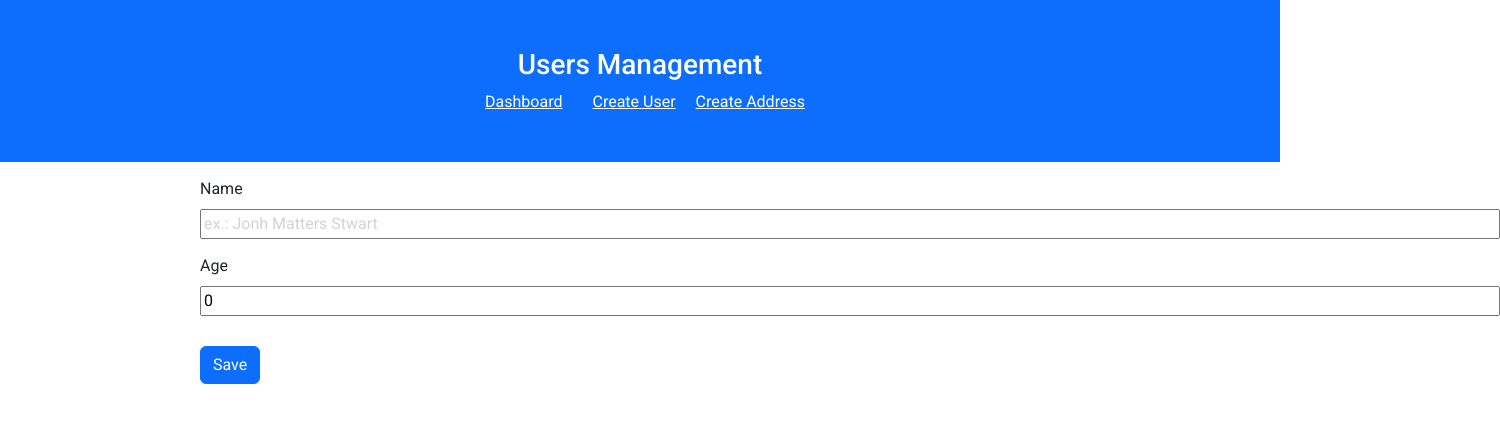
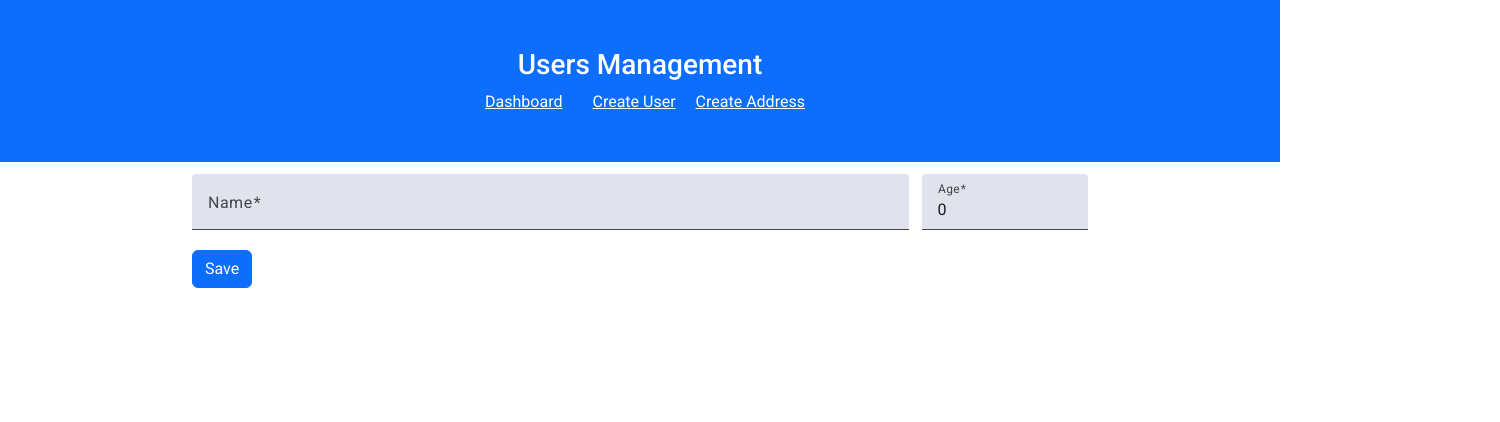
Before and after one commit to Liandro73/angular-first-project, an Angular app: page /create in a window 1280 px wide. Shown: the top 422 px of the page, 1500 px wide, since content can reach past the window. Built offline with nearby package versions, Linux system fonts and the light colour scheme.

Commit message:
Angular Material create user page

```diff
--- a/src/app/create/create.component.css
+++ b/src/app/create/create.component.css
@@ -1,18 +1,19 @@
-.mb3{
-    margin-left: 200px;
-    margin-right: 200px;
-    margin-top: 15px;
+.form {
+    margin-top: 1%;
 }
-button{
-    margin-right: 30px;
-    margin-top: 15px;
-    margin-bottom: 15px;
+
+.age {
+    width: 13%;
+    margin-right: 15%;
+
 }
-::placeholder {
-    color: lightgray;
+
+.name {
+    width: 56%;
+    margin-left: 15%;
+    margin-right: 1%;
 }
-input{
-    width: 1300px;
-    margin-left: 200px;
-    justify-content: center;
+
+#btnSave {
+    margin-left: 15%;
 }
--- a/src/app/create/create.component.html
+++ b/src/app/create/create.component.html
@@ -1,16 +1,22 @@
   <div>
-      <form>
-          <div class="mb3">
-            <label for="name" class="form-label">Name</label>
-          </div>
+      <form class="form">
         <div>
-            <input id="name" type="text" required maxlength="100" [(ngModel)]="name" [ngModelOptions]="{standalone: true}" placeholder="ex.: Jonh Matters Stwart">
-          </div>
-          <div class="mb3">
-            <label for="name" class="form-label">Age</label>
-          </div>
-          <div>
-            <input id="age" type="number" required [(ngModel)]="age" [ngModelOptions]="{standalone: true}">
+          <!-- Name -->
+          <mat-form-field class="name">
+            <mat-label>Name</mat-label>
+            <input id="name" matInput placeholder="Ex.: Jonh Matters Stwart" required [(ngModel)]="name" [ngModelOptions]="{standalone: true}">
+            @if (stateControl.hasError('required')) {
+              <mat-error>Please fill the User name</mat-error>
+            }
+          </mat-form-field>
+          <!-- Age -->
+          <mat-form-field class="age">
+            <mat-label>Age</mat-label>
+            <input id="age" matInput placeholder="Ex. 27" required [(ngModel)]="age" [ngModelOptions]="{standalone: true}">
+            @if (stateControl.hasError('required')) {
+              <mat-error>Please fill the User Age</mat-error>
+            }
+          </mat-form-field>
         </div>
         <div class="mb3">
           <button id="btnSave" type="submit" class="btn btn-primary" (click)="saveRecords()">Save</button>
--- a/src/app/create/create.component.ts
+++ b/src/app/create/create.component.ts
@@ -1,15 +1,37 @@
 import { Component } from '@angular/core';
 import { HttpClient, HttpClientModule } from '@angular/common/http';
-import { FormsModule } from '@angular/forms';
+import { FormControl, FormsModule, ReactiveFormsModule, Validators } from '@angular/forms';
 import { CommonModule } from '@angular/common';
 import { DashboardComponent } from '../dashboard/dashboard.component';
+import { MatFormFieldModule } from '@angular/material/form-field';
+import { MatCardModule } from '@angular/material/card';
+import { MatSelectModule } from '@angular/material/select';
+import { MatButtonModule } from '@angular/material/button';
+import { MatDatepickerModule } from '@angular/material/datepicker';
+import { MatNativeDateModule } from '@angular/material/core';
+import { MatInputModule } from '@angular/material/input';
+import { MatDialogModule } from '@angular/material/dialog';
+
+interface User {
+  value: string;
+  label: string;
+}
 
 @Component({
   selector: 'app-dashboard',
   imports: [
     FormsModule,
+    MatFormFieldModule,
+    MatCardModule,
     CommonModule,
+    ReactiveFormsModule,
+    MatSelectModule,
+    MatButtonModule,
+    MatDatepickerModule,
+    MatNativeDateModule,
+    MatInputModule,
     HttpClientModule,
+    MatDialogModule,
   ],
   templateUrl: './create.component.html',
   styleUrl: './create.component.css'
@@ -26,6 +48,9 @@ export class CreateComponent {
   id: Number = 0;
   created_at: string = "";
 
+  stateControl = new FormControl<User | null>(null, Validators.required);
+
+
   saveRecords()
   {
     let bodyData = {
```
Lines whose indentation alone changed are shown as unchanged.
